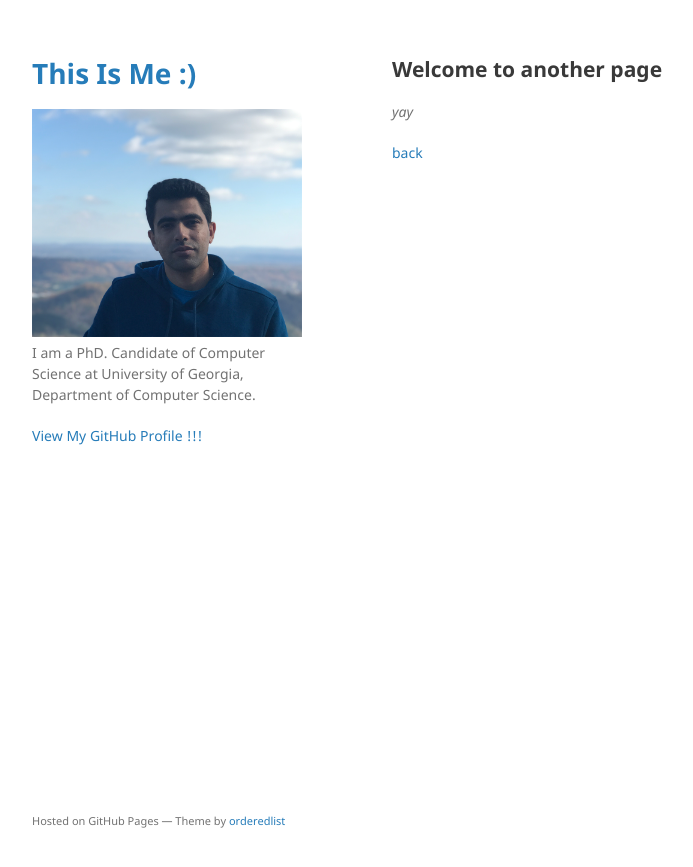
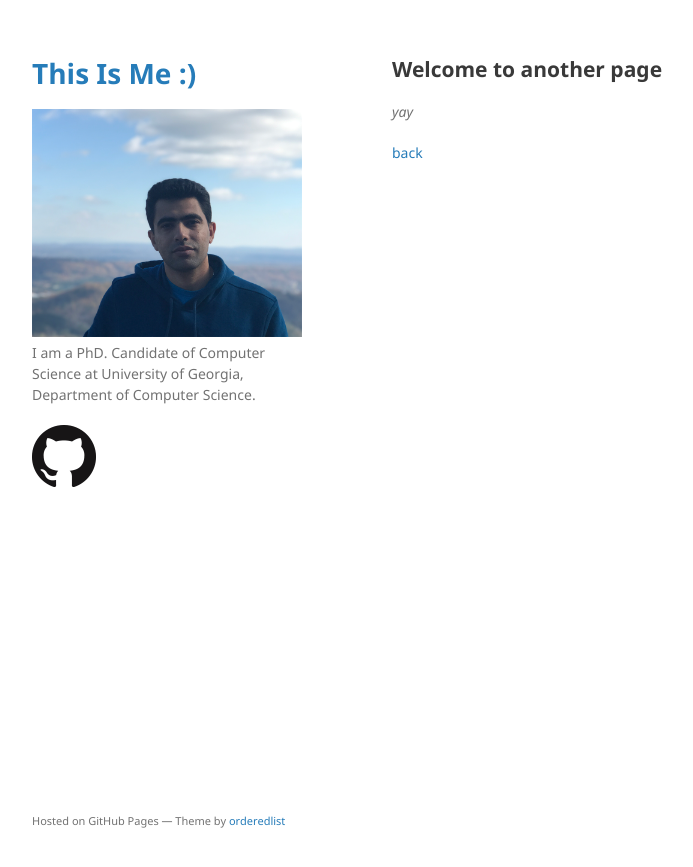
Before and after one commit to omid-s/omid-s.github.io, a Jekyll site: the page built from another-page.md, in a window 1280 px wide. Shown: the top 867 px of the page, without its empty margins (178-871 px from the left). Built offline with Jekyll 4.4.1, drawn with Linux system fonts in a browser that asks for light colours; our own code applies the rules of GitHub Pages for plain Markdown files.

Commit message:
adds github logo button

```diff
--- a/_layouts/default.html
+++ b/_layouts/default.html
@@ -27,7 +27,7 @@
         {% endif %}
 
         {% if site.github.is_user_page %}
-        <p class="view"><a href="{{ site.github.owner_url }}">View My GitHub Profile !!!</a></p>
+        <p class="view"><a href="{{ site.github.owner_url }}"> <img src='assets/img/GitHub-Mark-64px.png' class="profile_button"> </a></p>
         {% endif %}
 
         {% if site.show_downloads %}
```
Also changed, not shown: assets/img/GitHub-Mark-64px.png (added).
